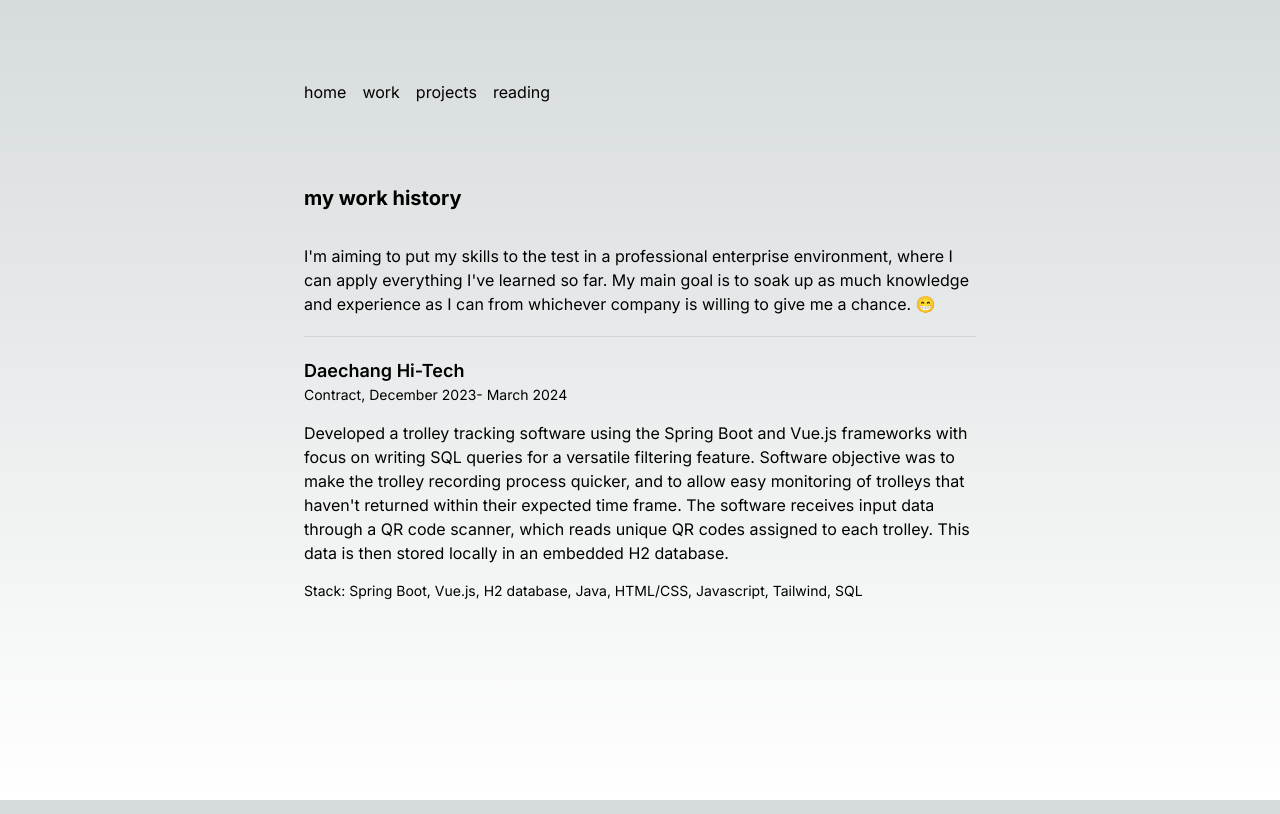
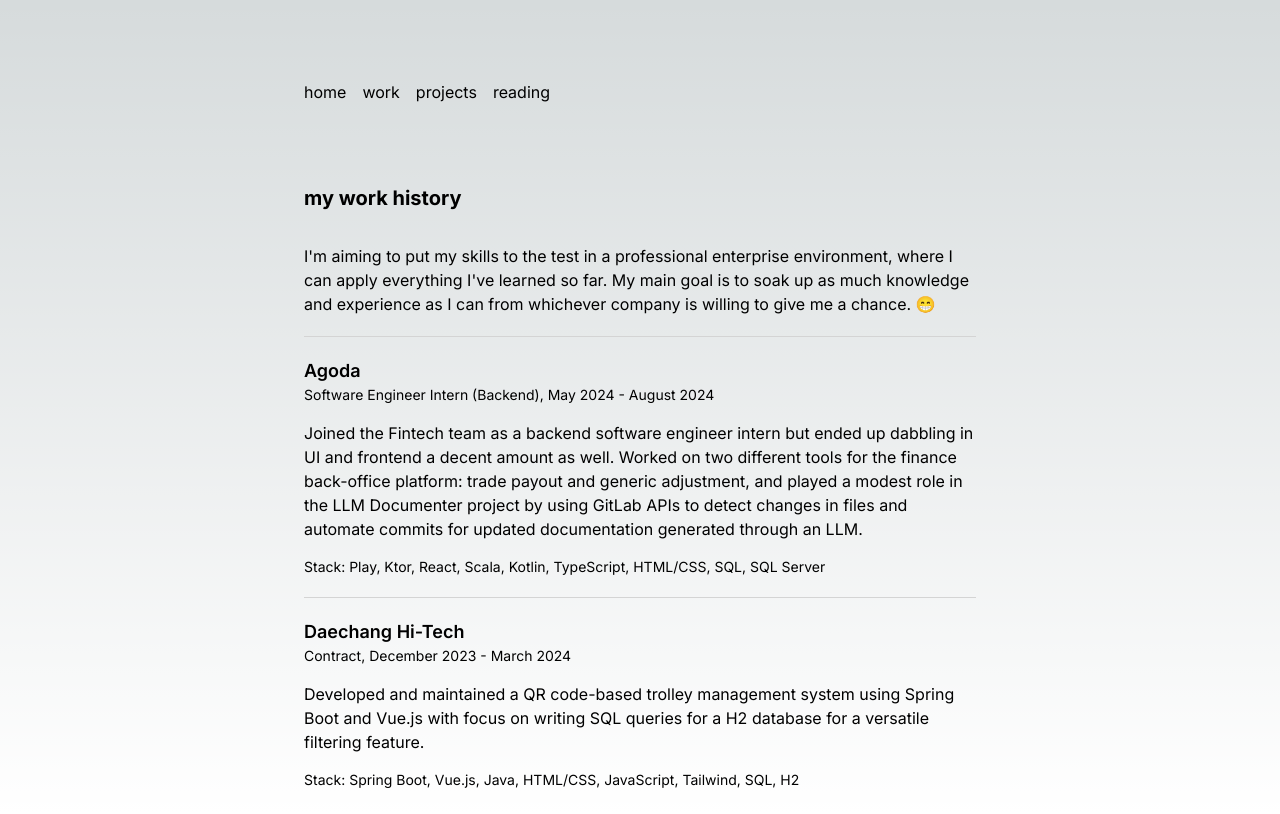
Before and after one commit to kun99/geon, a Next.js app: page /geon/work in a window 1280 px wide. Built offline with nearby package versions, Linux system fonts and the light colour scheme.

Commit message:
Update work

```diff
--- a/src/app/work/page.js
+++ b/src/app/work/page.js
@@ -22,23 +22,35 @@
         </p>
         <hr class="my-5 border-neutral-300"></hr>
         <div class="mt-5">
-          <div class="text-lg font-semibold">Daechang Hi-Tech</div>
-          <div class="text-sm">Contract, December 2023- March 2024</div>
+          <div class="text-lg font-semibold">Agoda</div>
+          <div class="text-sm">Software Engineer Intern (Backend), May 2024 - August 2024</div>
           <p class="mt-4 text-base">
-            Developed a trolley tracking software using the Spring Boot and
-            Vue.js frameworks with focus on writing SQL queries for a versatile
-            filtering feature. Software objective was to make the trolley
-            recording process quicker, and to allow easy monitoring of trolleys
-            that haven&apos;t returned within their expected time frame. The
-            software receives input data through a QR code scanner, which reads
-            unique QR codes assigned to each trolley. This data is then stored
-            locally in an embedded H2 database.
+          Joined the Fintech team as a backend software engineer intern but
+          ended up dabbling in UI and frontend a decent amount as well. Worked on
+          two different tools for the finance back-office platform: trade payout
+          and generic adjustment, and played a modest role in the
+          LLM Documenter project by using GitLab APIs to detect changes in
+          files and automate commits for updated documentation generated
+          through an LLM.
           </p>
           <p class="mt-4 text-sm">
-            Stack: Spring Boot, Vue.js, H2 database, Java, HTML/CSS, Javascript,
-            Tailwind, SQL
+            Stack: Play, Ktor, React, Scala, Kotlin, TypeScript, HTML/CSS, SQL, SQL Server
           </p>
         </div>
+        <hr class="my-5 border-neutral-300"></hr>
+        <div class="mt-5">
+          <div class="text-lg font-semibold">Daechang Hi-Tech</div>
+          <div class="text-sm">Contract, December 2023 - March 2024</div>
+          <p class="mt-4 text-base">
+            Developed and maintained a QR code-based trolley management system using
+            Spring Boot and Vue.js with focus on writing SQL queries for a H2 database
+            for a versatile filtering feature.
+          </p>
+          <p class="mt-4 text-sm">
+            Stack: Spring Boot, Vue.js, Java, HTML/CSS, JavaScript, Tailwind, SQL, H2
+          </p>
+        </div>
+        <br></br>
       </section>
     </main>
   );
```
